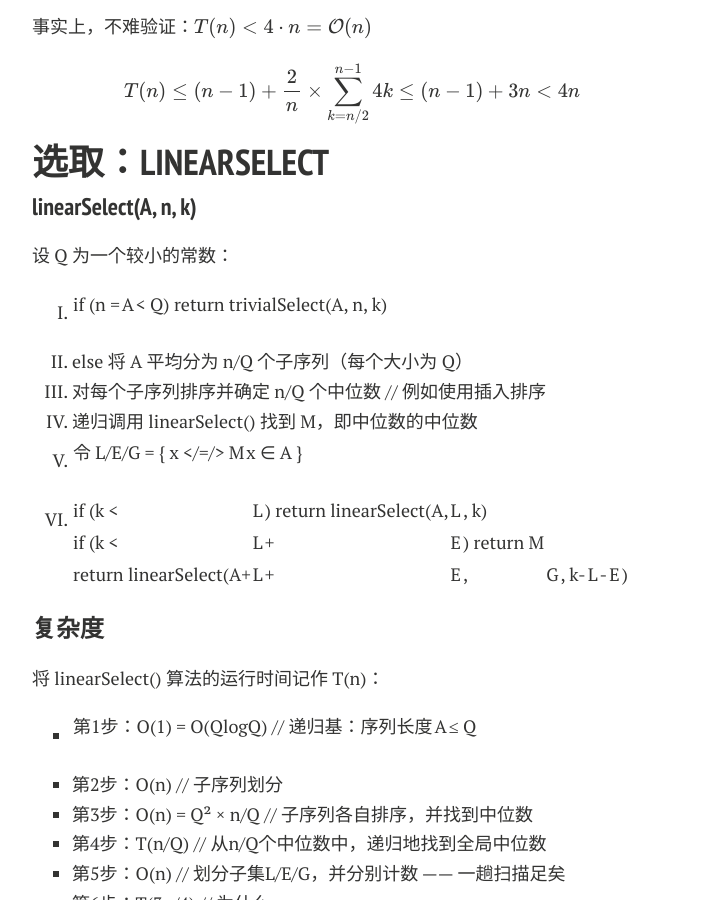
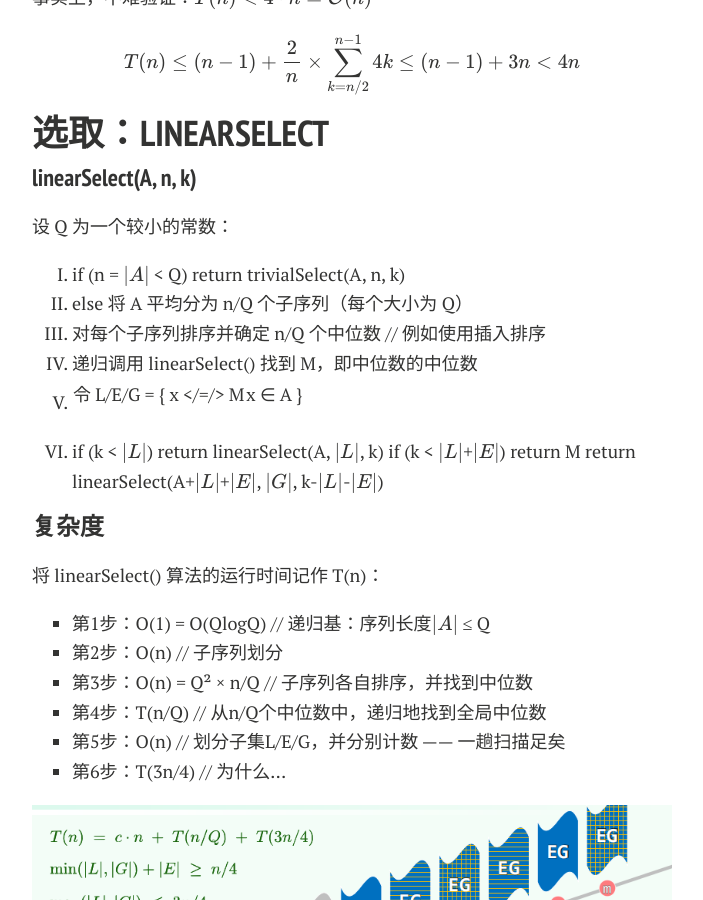
Before and after one commit to Zenith-Hlz/Zenith-Hlz.github.io, a Jekyll site: the page built from _posts/data_structure_and_algorithm/2024-12-27-sorting_selection.md, in a window 1280 px wide and 900 px high, scrolled down 6766 px. Shown: the whole window, without its empty margins (288-991 px from the left). Built offline with Jekyll 4.4.1, drawn with Linux system fonts in a browser that asks for light colours; nearby versions of some CDN libraries; comment, search, counter and statistics services are not loaded; a style sheet for code colours, icons or effects is not loaded.

Commit message:
Update sorting_selection.md to enhance mathematical notation and clarity
- Improved mathematical expressions by replacing plain text with LaTeX formatting for better readability.
- Clarified algorithm steps and conditions in the majority and linearSelect sections.
- Ensured consistency in notation throughout the document, enhancing the overall presentation of the sorting algorithms discussed.

````diff
--- a/_posts/data_structure_and_algorithm/2024-12-27-sorting_selection.md
+++ b/_posts/data_structure_and_algorithm/2024-12-27-sorting_selection.md
@@ -59,7 +59,7 @@ template <typename T> bool majority(Vector<T> A, T & maj) {
 ```
 
 #### 减而治之
-- 若在向量A的前缀P（|P|为偶数）中，元素x出现的次数恰占半数，则A有众数，仅当对应的后缀A−P有众数m，且m就是A的众数
+- 若在向量A的前缀P（$\vert P \vert$为偶数）中，元素x出现的次数恰占半数，则A有众数，仅当对应的后缀A−P有众数m，且m就是A的众数
 - 既然最终总要花费O(n)时间做验证，故而只需考虑A的确含有众数的两种情况：
   1. 若x = m，则在排除前缀P之后，m与其它元素在数量上的差距保持不变
   2. 若x ≠ m，则在排除前缀P之后，m与其它元素在数量上的差距不致缩小
@@ -236,19 +236,19 @@ $$T(n) \leq (n-1)+\frac{2}{n} \times \sum_{k=n/2}^{n-1} 4k \leq (n-1)+3n < 4n$$
 
 设 Q 为一个较小的常数：
 
-1. if (n = |A| < Q) return trivialSelect(A, n, k)
+1. if (n = $\vert A \vert$ < Q) return trivialSelect(A, n, k)
 2. else 将 A 平均分为 n/Q 个子序列（每个大小为 Q）
 3. 对每个子序列排序并确定 n/Q 个中位数 // 例如使用插入排序
 4. 递归调用 linearSelect() 找到 M，即中位数的中位数
 5. 令 L/E/G = { x </=/> M | x ∈ A }
-6. if (k < |L|) return linearSelect(A, |L|, k)
-   if (k < |L|+|E|) return M
-   return linearSelect(A+|L|+|E|, |G|, k-|L|-|E|)
+6. if (k < $\vert L \vert$) return linearSelect(A, $\vert L \vert$, k)
+   if (k < $\vert L \vert$+$\vert E \vert$) return M
+   return linearSelect(A+$\vert L \vert$+$\vert E \vert$, $\vert G \vert$, k-$\vert L \vert$-$\vert E \vert$)
 
 ### 复杂度
 
 将 linearSelect() 算法的运行时间记作 T(n)：
-- 第1步：O(1) = O(QlogQ) // 递归基：序列长度|A| ≤ Q
+- 第1步：O(1) = O(QlogQ) // 递归基：序列长度$\vert A \vert$ ≤ Q
 - 第2步：O(n) // 子序列划分
 - 第3步：O(n) = Q² × n/Q // 子序列各自排序，并找到中位数
 - 第4步：T(n/Q) // 从n/Q个中位数中，递归地找到全局中位数
````
